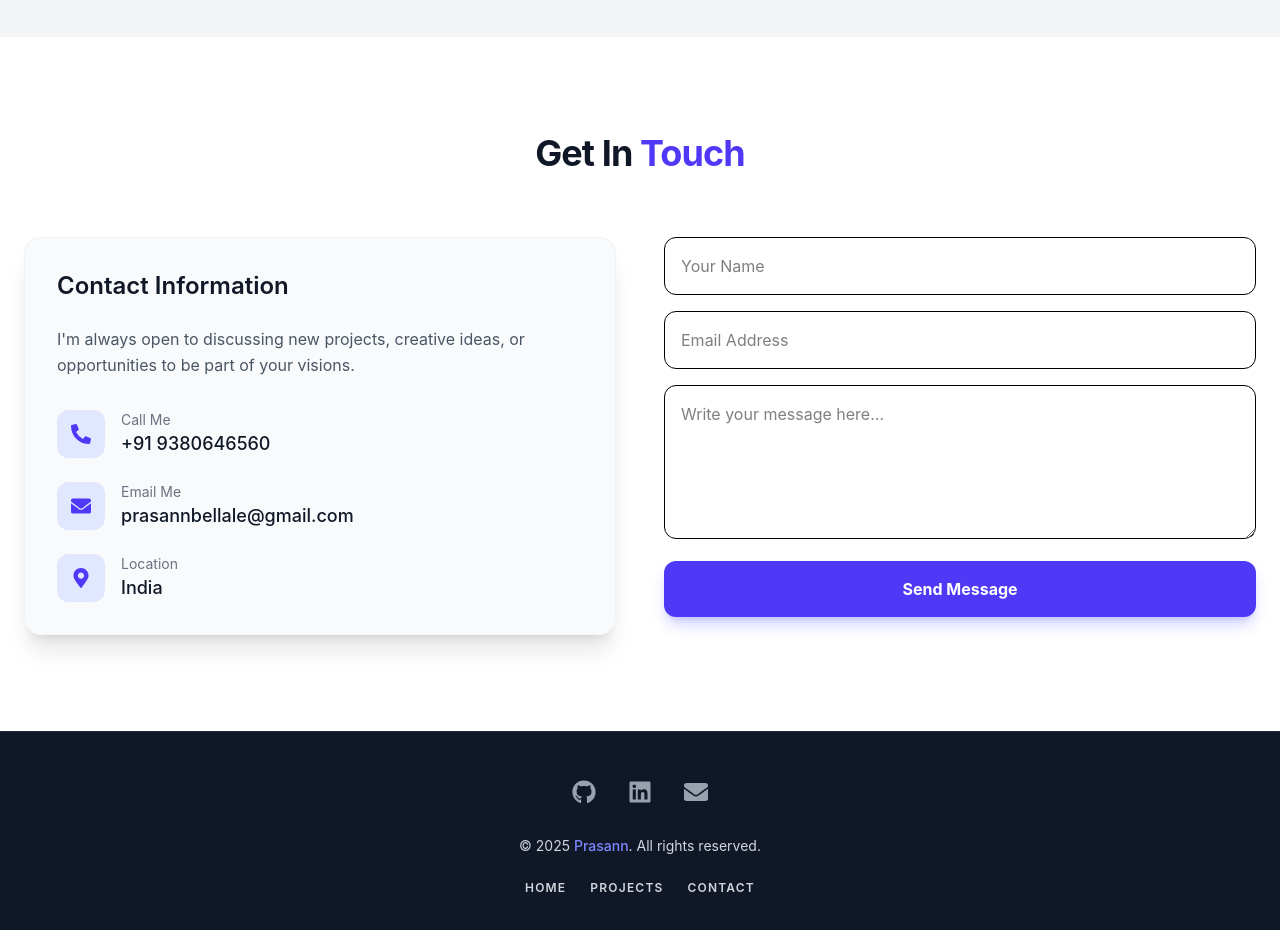
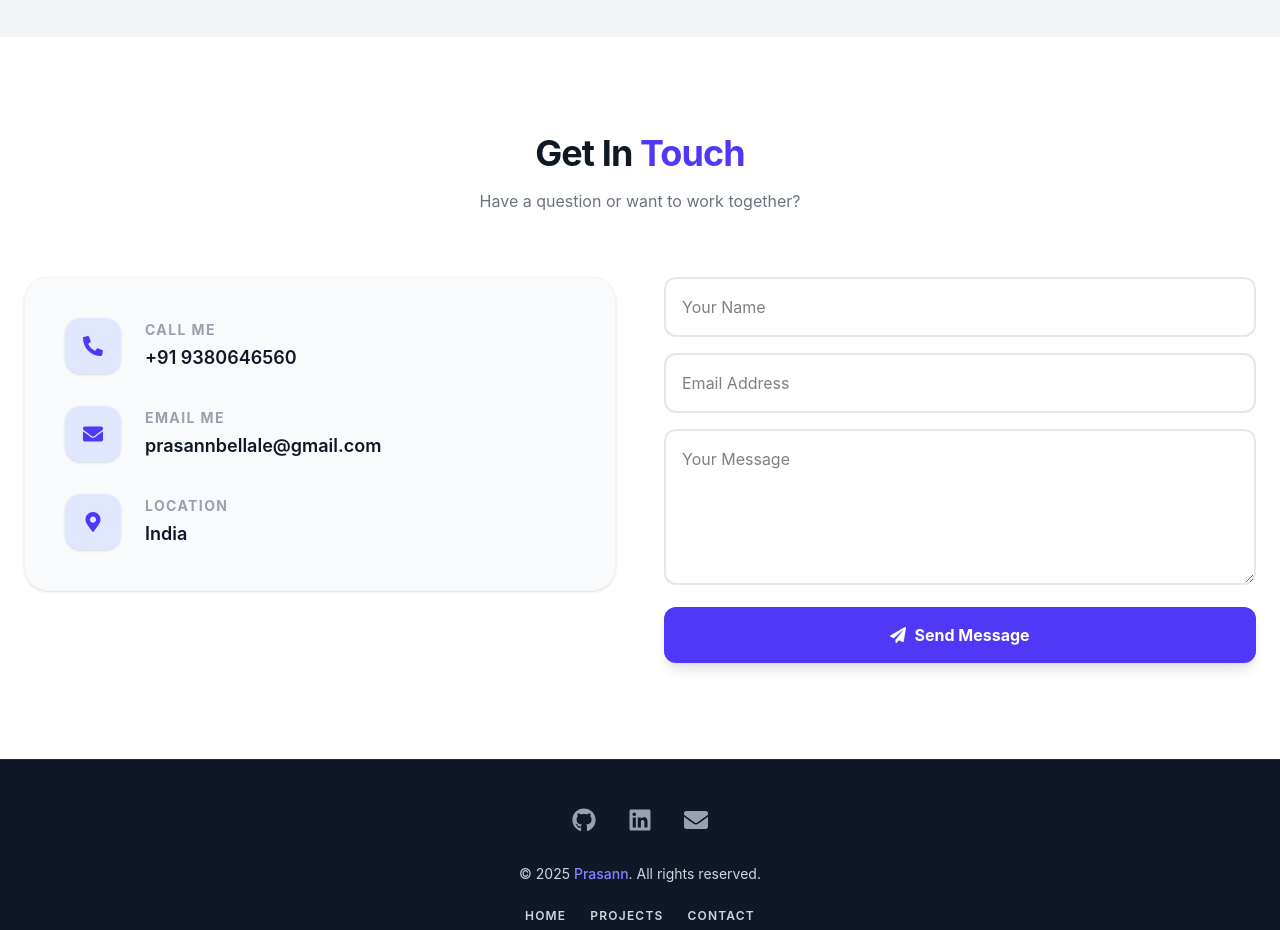
Before and after one commit to bellaleprasann20/portfolio, a React (Vite) app: page / in a window 1280 px wide. Shown: the part 2140-3070 px from the top of the page. Built offline with nearby package versions, Linux system fonts and the light colour scheme.

Commit message:
Add working contact form with EmailJS

```diff
--- a/package.json
+++ b/package.json
@@ -10,6 +10,7 @@
     "preview": "vite preview"
   },
   "dependencies": {
+    "@emailjs/browser": "^4.4.1",
     "@tailwindcss/vite": "^4.1.18",
     "emailjs-com": "^3.2.0",
     "framer-motion": "^12.23.26",
--- a/src/components/Contact.jsx
+++ b/src/components/Contact.jsx
@@ -1,73 +1,72 @@
-import { useState } from 'react';
+import { useState, useRef } from 'react';
 import { motion } from 'framer-motion';
-import { FaPhoneAlt, FaEnvelope, FaMapMarkerAlt } from 'react-icons/fa';
+import { FaPhoneAlt, FaEnvelope, FaMapMarkerAlt, FaCheckCircle, FaPaperPlane } from 'react-icons/fa';
+import emailjs from '@emailjs/browser';
 
 const Contact = () => {
+  const formRef = useRef();
   const [formData, setFormData] = useState({ name: '', email: '', message: '' });
+  const [isSending, setIsSending] = useState(false);
+  const [isSent, setIsSent] = useState(false);
 
   const handleSubmit = (e) => {
     e.preventDefault();
-    console.log('Form Submitted:', formData);
-    // Logic for EmailJS or Formspree
+    setIsSending(true);
+
+    // Using Vite Environment Variables
+    const SERVICE_ID = import.meta.env.VITE_EMAILJS_SERVICE_ID;
+    const TEMPLATE_ID = import.meta.env.VITE_EMAILJS_TEMPLATE_ID;
+    const PUBLIC_KEY = import.meta.env.VITE_EMAILJS_PUBLIC_KEY;
+
+    emailjs.sendForm(SERVICE_ID, TEMPLATE_ID, formRef.current, PUBLIC_KEY)
+      .then(() => {
+        setIsSending(false);
+        setIsSent(true);
+        setFormData({ name: '', email: '', message: '' });
+
+        // Success state resets after 5 seconds
+        setTimeout(() => setIsSent(false), 5000);
+      }, (error) => {
+        setIsSending(false);
+        alert("Something went wrong. Please check your internet or try again.");
+        console.error('EmailJS Error:', error);
+      });
   };
 
   return (
     <section id="contact" className="py-24 bg-white dark:bg-gray-900 transition-colors duration-300">
       <div className="max-w-7xl mx-auto px-6">
-        <h2 className="text-4xl font-bold text-center mb-16 text-gray-900 dark:text-white tracking-tight">
-          Get In <span className="text-indigo-600">Touch</span>
-        </h2>
+        <div className="text-center mb-16">
+          <h2 className="text-4xl font-bold text-gray-900 dark:text-white tracking-tight">
+            Get In <span className="text-indigo-600">Touch</span>
+          </h2>
+          <p className="text-gray-500 dark:text-gray-400 mt-4">Have a question or want to work together?</p>
+        </div>
 
         <div className="grid md:grid-cols-2 gap-12 items-start">
 
-          {/* Left Side: Contact Details Card */}
+          {/* Left Side: Contact Information */}
           <motion.div
             initial={{ opacity: 0, x: -30 }}
             whileInView={{ opacity: 1, x: 0 }}
             viewport={{ once: true }}
-            className="bg-gray-50 dark:bg-gray-800 p-8 rounded-2xl shadow-xl border border-gray-100 dark:border-gray-700"
+            className="space-y-8 bg-gray-50 dark:bg-gray-800 p-10 rounded-3xl border border-gray-100 dark:border-gray-700 shadow-sm"
           >
-            <h3 className="text-2xl font-semibold text-gray-900 dark:text-white mb-6">
-              Contact Information
-            </h3>
-            <p className="text-gray-600 dark:text-gray-400 mb-8 leading-relaxed">
-              I'm always open to discussing new projects, creative ideas, or opportunities to be part of your visions.
-            </p>
-
-            <div className="space-y-6">
-              {/* Phone Detail */}
-              <div className="flex items-center gap-4 group">
-                <div className="w-12 h-12 flex items-center justify-center bg-indigo-100 dark:bg-indigo-900/40 text-indigo-600 rounded-xl group-hover:bg-indigo-600 group-hover:text-white transition-all duration-300">
-                  <FaPhoneAlt className="text-xl" />
-                </div>
-                <div>
-                  <p className="text-sm text-gray-500 dark:text-gray-400">Call Me</p>
-                  <p className="text-lg font-medium text-gray-900 dark:text-white">+91 9380646560</p>
-                </div>
-              </div>
-
-              {/* Email Detail */}
-              <div className="flex items-center gap-4 group">
-                <div className="w-12 h-12 flex items-center justify-center bg-indigo-100 dark:bg-indigo-900/40 text-indigo-600 rounded-xl group-hover:bg-indigo-600 group-hover:text-white transition-all duration-300">
-                  <FaEnvelope className="text-xl" />
-                </div>
-                <div>
-                  <p className="text-sm text-gray-500 dark:text-gray-400">Email Me</p>
-                  <p className="text-lg font-medium text-gray-900 dark:text-white">prasannbellale@gmail.com</p>
-                </div>
-              </div>
-
-              {/* Location Detail */}
-              <div className="flex items-center gap-4 group">
-                <div className="w-12 h-12 flex items-center justify-center bg-indigo-100 dark:bg-indigo-900/40 text-indigo-600 rounded-xl group-hover:bg-indigo-600 group-hover:text-white transition-all duration-300">
-                  <FaMapMarkerAlt className="text-xl" />
-                </div>
-                <div>
-                  <p className="text-sm text-gray-500 dark:text-gray-400">Location</p>
-                  <p className="text-lg font-medium text-gray-900 dark:text-white">India</p>
-                </div>
-              </div>
-            </div>
+            <ContactDetail
+              icon={<FaPhoneAlt />}
+              label="Call Me"
+              value="+91 9380646560"
+            />
+            <ContactDetail
+              icon={<FaEnvelope />}
+              label="Email Me"
+              value="prasannbellale@gmail.com"
+            />
+            <ContactDetail
+              icon={<FaMapMarkerAlt />}
+              label="Location"
+              value="India"
+            />
           </motion.div>
 
           {/* Right Side: Contact Form */}
@@ -76,49 +75,73 @@ const Contact = () => {
             whileInView={{ opacity: 1, x: 0 }}
             viewport={{ once: true }}
           >
-            <form onSubmit={handleSubmit} className="space-y-4">
+            <form ref={formRef} onSubmit={handleSubmit} className="space-y-4">
               <input
+                name="user_name"
                 type="text"
                 required
-                className="w-full p-4 border rounded-xl dark:bg-gray-800 dark:border-gray-700 dark:text-white focus:ring-2 focus:ring-indigo-500 outline-none transition-all"
+                className="w-full p-4 bg-transparent border-2 border-gray-200 dark:border-gray-700 rounded-xl dark:text-white focus:border-indigo-500 outline-none transition-all"
                 placeholder="Your Name"
                 value={formData.name}
                 onChange={(e) => setFormData({ ...formData, name: e.target.value })}
               />
 
               <input
+                name="user_email"
                 type="email"
                 required
-                className="w-full p-4 border rounded-xl dark:bg-gray-800 dark:border-gray-700 dark:text-white focus:ring-2 focus:ring-indigo-500 outline-none transition-all"
+                className="w-full p-4 bg-transparent border-2 border-gray-200 dark:border-gray-700 rounded-xl dark:text-white focus:border-indigo-500 outline-none transition-all"
                 placeholder="Email Address"
                 value={formData.email}
                 onChange={(e) => setFormData({ ...formData, email: e.target.value })}
               />
 
               <textarea
+                name="message"
                 required
-                className="w-full p-4 border rounded-xl dark:bg-gray-800 dark:border-gray-700 dark:text-white focus:ring-2 focus:ring-indigo-500 outline-none transition-all"
+                className="w-full p-4 bg-transparent border-2 border-gray-200 dark:border-gray-700 rounded-xl dark:text-white focus:border-indigo-500 outline-none transition-all"
                 rows="5"
-                placeholder="Write your message here..."
+                placeholder="Your Message"
                 value={formData.message}
                 onChange={(e) => setFormData({ ...formData, message: e.target.value })}
               />
 
               <motion.button
-                whileHover={{ scale: 1.02 }}
-                whileTap={{ scale: 0.98 }}
+                disabled={isSending}
+                whileHover={{ scale: 1.01 }}
+                whileTap={{ scale: 0.99 }}
                 type="submit"
-                className="w-full bg-indigo-600 hover:bg-indigo-700 text-white font-bold py-4 rounded-xl transition-colors shadow-lg shadow-indigo-500/30"
+                className={`w-full font-bold py-4 rounded-xl transition-all shadow-lg flex items-center justify-center gap-2 text-white ${
+                  isSent ? 'bg-green-500' : 'bg-indigo-600 hover:bg-indigo-700'
+                } disabled:opacity-70`}
               >
-                Send Message
+                {isSending ? (
+                  "Sending..."
+                ) : isSent ? (
+                  <><FaCheckCircle /> Message Sent!</>
+                ) : (
+                  <><FaPaperPlane /> Send Message</>
+                )}
               </motion.button>
             </form>
           </motion.div>
-
         </div>
       </div>
     </section>
   );
 };
 
+// Sub-component for contact details
+const ContactDetail = ({ icon, label, value }) => (
+  <div className="flex items-center gap-6 group">
+    <div className="w-14 h-14 flex items-center justify-center bg-indigo-100 dark:bg-indigo-900/30 text-indigo-600 rounded-2xl group-hover:bg-indigo-600 group-hover:text-white transition-all duration-300 shadow-sm">
+      <span className="text-xl">{icon}</span>
+    </div>
+    <div>
+      <p className="text-sm font-bold text-gray-400 uppercase tracking-widest mb-1">{label}</p>
+      <p className="text-lg font-semibold text-gray-900 dark:text-white">{value}</p>
+    </div>
+  </div>
+);
+
 export default Contact;
```
Also changed, not shown: 2 other files (tests, documents, lock files or other folders).
